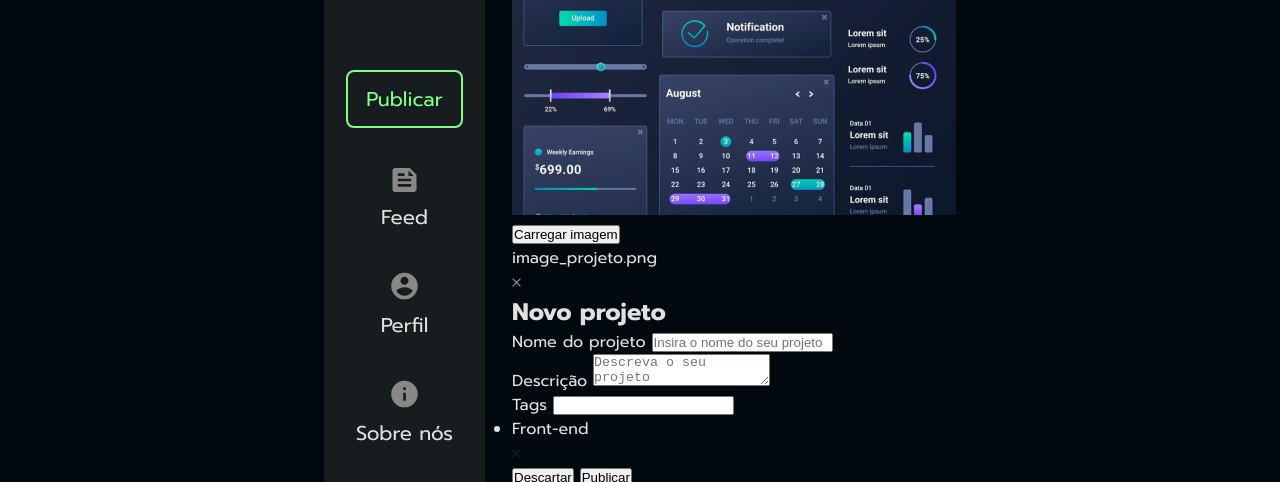
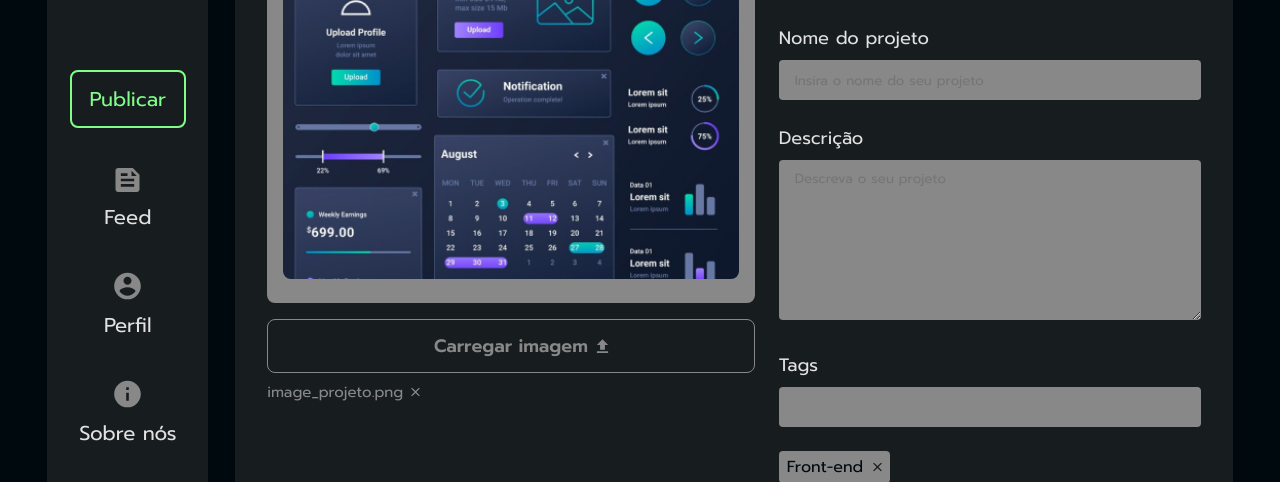
Before and after one commit to VictorHenrique01/code_conect, a plain HTML site: page index.html in a window 1280 px wide. Shown: the part 153-635 px from the top of the page. Drawn offline with Linux system fonts and the light colour scheme.

Commit message:
Iniciando e revisando o JS

```diff
--- a/index.html
+++ b/index.html
@@ -56,18 +56,20 @@
     </aside>
 
     <main>
-        <div class="container-upload">
+        <div class="container-upload-imagem">
             <div class="container-imagem">
                 <img src="/img/imagem1.png" alt="" class="main-imagem">
             </div>
+
+            <button id="upload-btn">Carregar imagem</button>
+            <input type="file" id="imagem-upload" accept="image/" style="display: none;"/>
+
+            <div class="container-imagem-nome">
+                <p>image_projeto.png</p>
+                <img src="./img/close.svg">
+            </div>
         </div>
 
-        <button>Carregar imagem</button>
-
-        <div class="container-imagem-nome">
-            <p>image_projeto.png</p>
-            <img src="/img/close.svg">
-        </div>
 
         <div class="container-descricao">
             <h2>Novo projeto</h2>
@@ -110,7 +112,7 @@
     </main>
 
 
-    <script src="script.js"></script>
+    <script src="scripts.js"></script>
 </body>
 
 </html>
--- a/scripts.js
+++ b/scripts.js
@@ -0,0 +1,6 @@
+const uploadBtn = document.getElementById("upload-btn");
+const inputUpload = document.getElementById("imagem-upload");
+
+uploadBtn.addEventListener("click", () => {
+    inputUpload.click();
+})
--- a/styles.css
+++ b/styles.css
@@ -68,3 +68,173 @@ aside{
 .botao-destaque:hover{
     background-color: #888888;
 }
+
+main{
+    background-color: var(--itens-de-fundo);
+    border-radius: 10px;
+    padding: 32px;
+    display: flex;
+    gap: 24px;
+}
+
+h2{
+    color: #466da9;
+    font-family: var(--font-family);
+    font-size: 32px;
+    margin-bottom: 40px;
+}
+
+form{
+    display: flex;
+    flex-direction: column;
+    gap: 24px;
+}
+
+form div label{
+    font-size: 18px;
+    font-weight: 400;
+    display: block;
+    margin-bottom: 8px;
+}
+
+form div input, textarea{
+    width: 100%;
+    padding: 8px 16px;
+    background-color: var(--cor-secundaria);
+    border: none;
+    border-radius: 4px;
+    font-family: var(--font-family);
+    line-height: 22.5px;
+}
+
+form div input{
+    height: 40px;
+}
+textarea{
+    height: 160px;
+}
+
+.lista-tags li{
+    display: flex;
+    background-color: var(--cor-secundaria);
+    color: var(--cor-de-fundo);
+    gap: 10px;
+    padding: 4px 8px;
+    border-radius: 4px;
+}
+
+.lista-tags{
+    display: flex;
+}
+
+.container-botoes{
+    display: flex;
+    gap: 24px;
+    justify-content: space-between;
+
+}
+
+.container-botoes button{
+    width: 50%;
+    padding: 12px 32px 12px 12px;
+    text-align: center;
+    border-radius: 8px;
+    font-family: var(--font-family);
+    font-size: 18px;
+    font-weight: 500;
+}
+
+.botao-descartar{
+    background-color: var(--itens-de-fundo);
+    color: var(--cor-primaria);
+    border: 1px solid var(--cor-primaria);
+    position: relative;
+}
+
+.botao-descartar::after{
+    content: "";
+    background-image: url("./img/trash.svg");
+    background-size: contain;
+    background-repeat: no-repeat;
+    width: 15px;
+    height: 15px;
+    display: inline-block;
+    position: absolute;
+    top: 50%;
+    transform: translateY(-50%);
+    margin-left: 8px;
+}
+
+.botao-publicar{
+    background-color: var(--cor-primaria);
+    color: var(--cor-de-fundo);
+    border: 2px solid var(--cor-primaria);
+    position: relative;
+}
+
+.botao-publicar::after{
+    content: "";
+    background-image: url("./img/upload.svg");
+    background-size: contain;
+    background-repeat: no-repeat;
+    width: 15px;
+    height: 15px;
+    display: inline-block;
+    position: absolute;
+    top: 50%;
+    transform: translateY(-50%);
+    margin-left: 8px;
+}
+
+.container-descricao {
+    width: 422px;
+}
+
+.main-imagem{
+    border-radius: 8px;
+    height: 100%;
+    object-fit: cover;
+}
+
+.container-imagem {
+    height: 368px;
+    padding: 24px 16px;
+    background-color: var(--cor-secundaria);
+    border-radius: 8px;
+}
+
+.container-upload-imagem button{
+    margin: 16px 0 8px 0;
+    background-color: var(--itens-de-fundo);
+    border: 1px solid var(--cor-secundaria);
+    border-radius: 8px;
+    width: 100%;
+    text-align: center;
+    color: var(--cor-secundaria);
+    padding: 12px;
+    font-family: var(--font-family);
+    font-weight: 600;
+    font-size: 18px;
+    position: relative;
+}
+
+.container-upload-imagem button::after{
+    content: "";
+    background-image: url("./img/upload.svg");
+    background-size: contain;
+    background-repeat: no-repeat;
+    width: 15px;
+    height: 15px;
+    display: inline-block;
+    position: absolute;
+    top: 50%;
+    transform: translateY(-50%);
+    margin-left: 8px;
+}
+
+.container-imagem-nome{
+    display: flex;
+    gap: 8px;
+    color: var(--cor-secundaria);
+    font-size: 15px;
+}
```
Also changed, not shown: anota.txt, anotaJS.txt (added).
